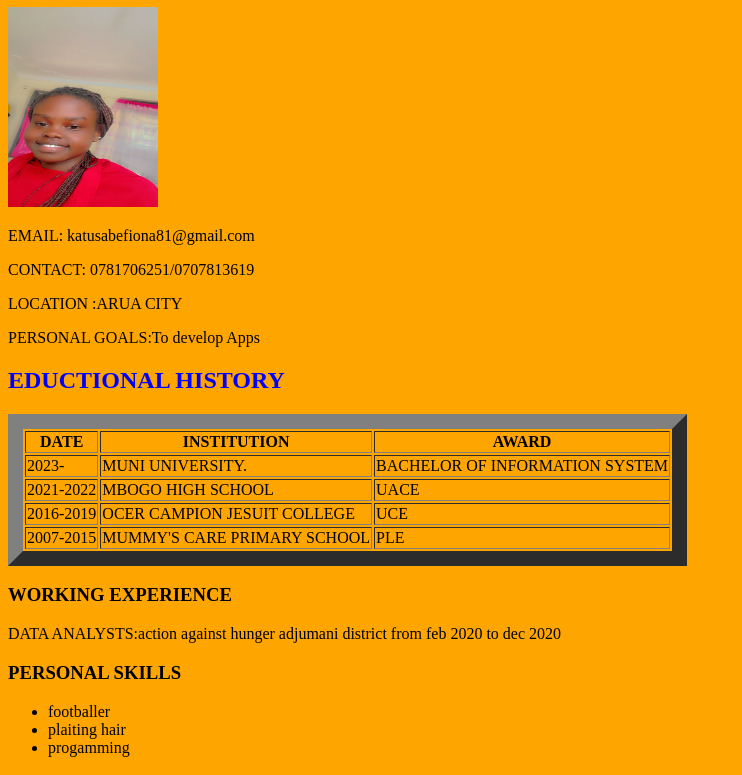
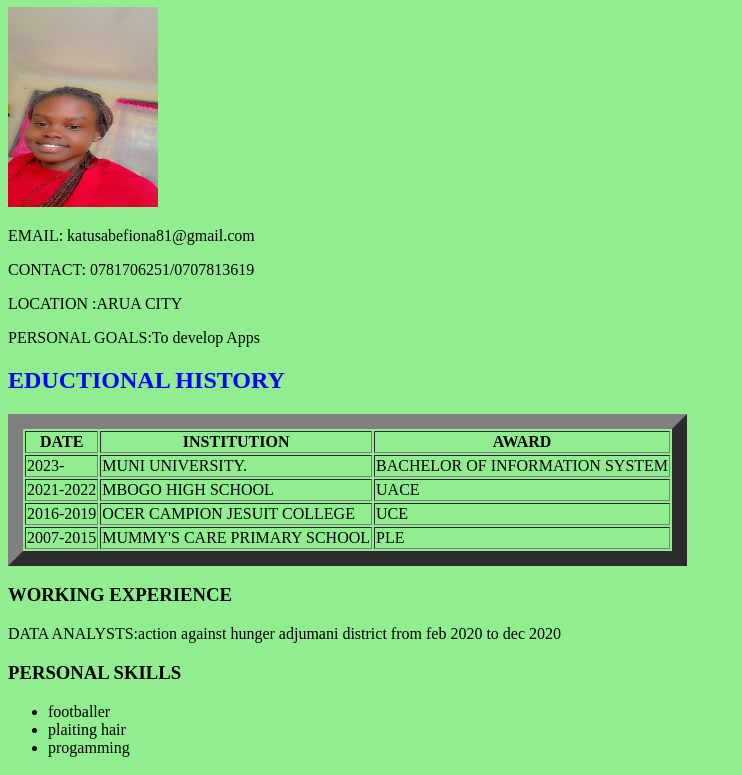
Before and after one commit to katusabefiona/fiona, a plain HTML site: page profile.html in a window 1280 px wide. Shown: the part 73-848 px from the top of the page, without its empty margins (0-742 px from the left). Drawn offline with Linux system fonts and the light colour scheme.

Commit message:
Update profile.html

```diff
--- a/profile.html
+++ b/profile.html
@@ -14,7 +14,7 @@
             }
         </style>
     </head>
-    <body style="background-color: sky-blue">
+    <body style="background-color: lightgreen">
       <h1>NAME:KATUSABE FIONA</h1>
       <img src="fifi.jpg" alt="Fiona" width="150" height="200">
       <p>EMAIL: katusabefiona81@gmail.com</p>
```
